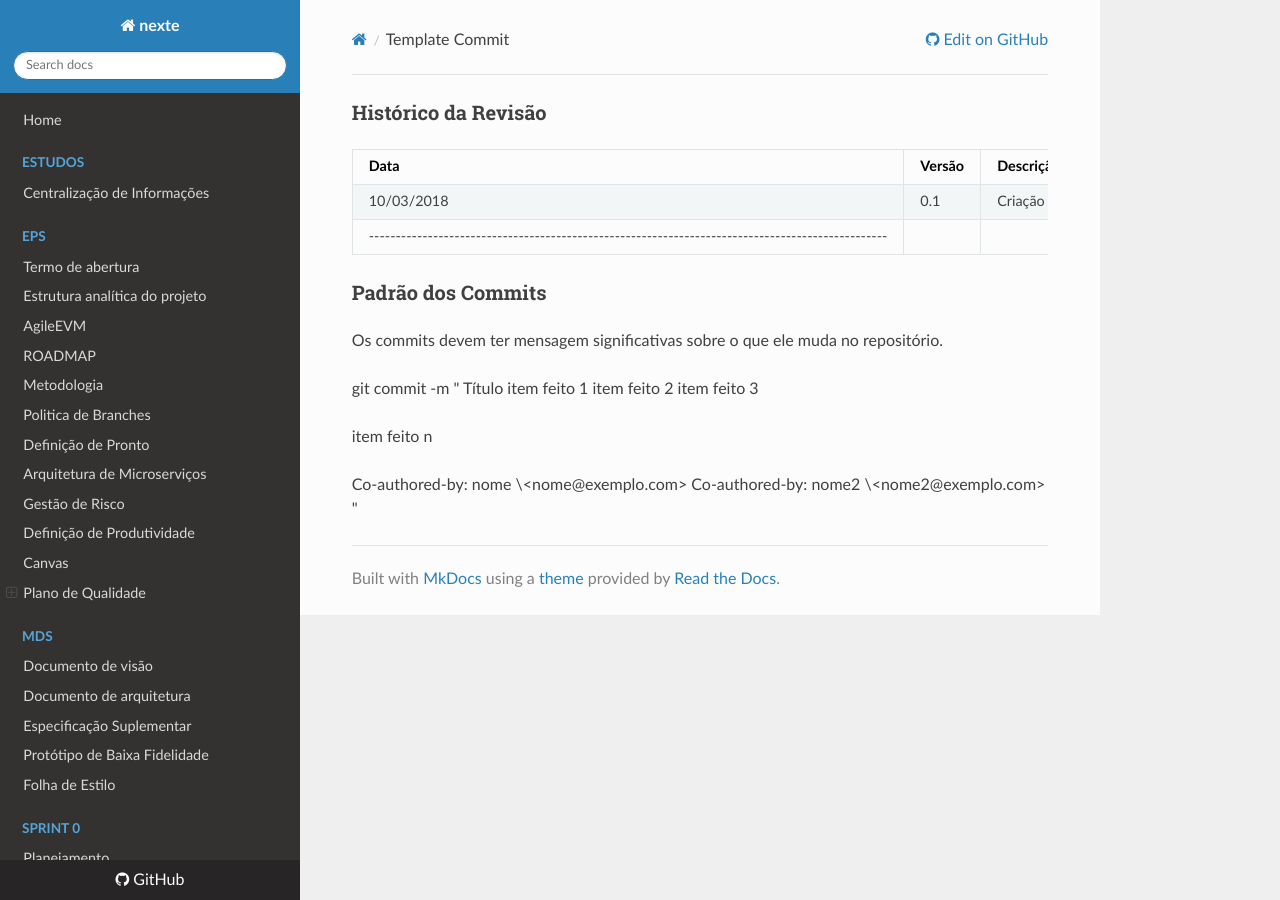
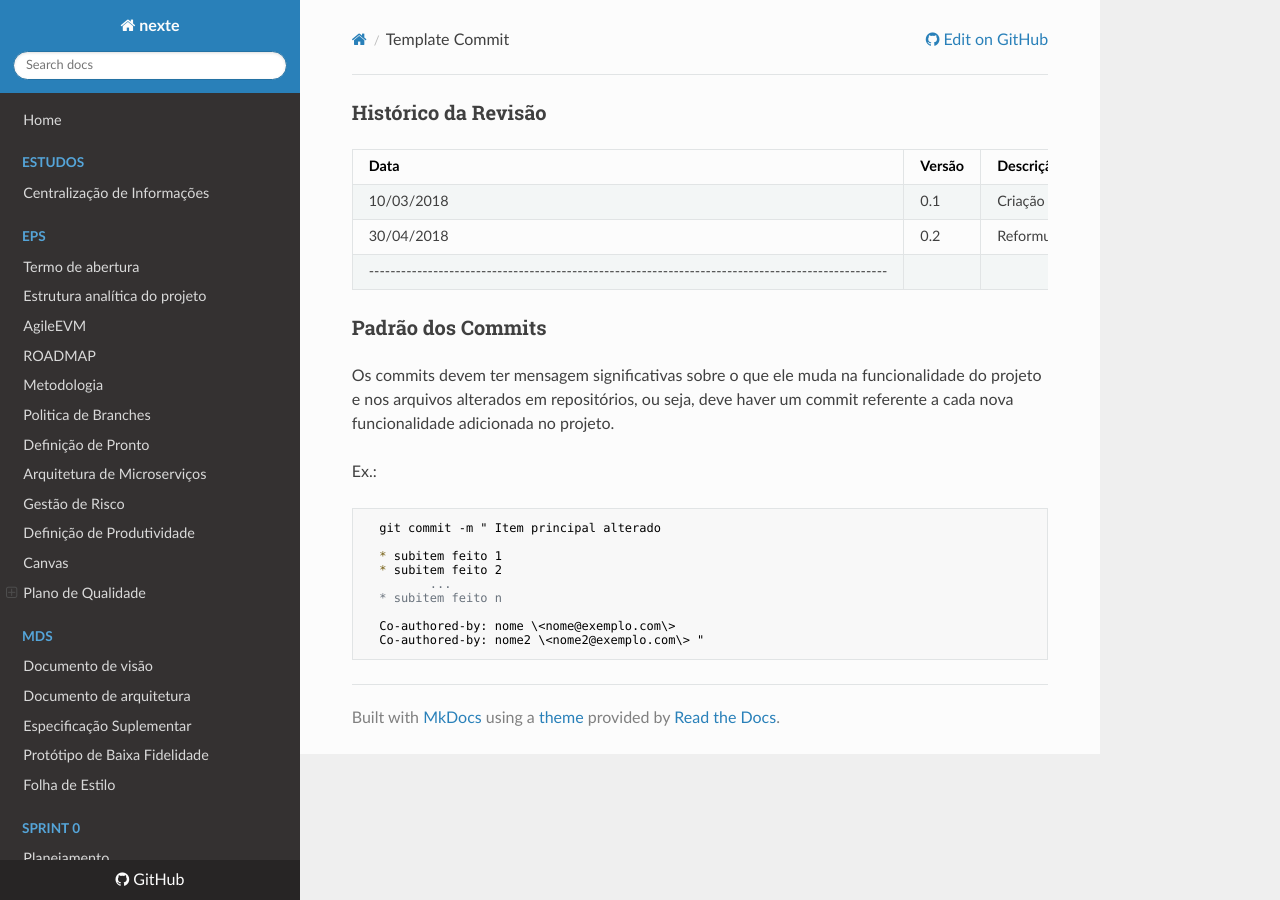
Before and after one commit to fga-eps-mds/2018.1_Nexte, an MkDocs documentation site: the page built from docs/EPS/Templates/Template-Commit.md, in a window 1280 px wide. Built offline with MkDocs 1.6.1, drawn with Linux system fonts in a browser that asks for light colours; nearby versions of some CDN libraries; old or Windows-style settings are respelled for this version of MkDocs.

Commit message:
Redefined commits politics

```diff
--- a/docs/EPS/Templates/Template-Commit.md
+++ b/docs/EPS/Templates/Template-Commit.md
@@ -2,18 +2,22 @@
 | Data | Versão | Descrição | Autor |
 |---|---|---|---|
 | 10/03/2018| 0.1 |Criação do documento | Geovanni Oliveira |
+| 30/04/2018| 0.2 |Reformulação da política de commits| Alexandre Miguel |
 -------------------------------------------------------------------------------------------------
 
 ### Padrão dos Commits
 
-Os commits devem ter mensagem significativas sobre o que ele muda no repositório.
+Os commits devem ter mensagem significativas sobre o que ele muda na funcionalidade do projeto e nos arquivos alterados em repositórios, ou seja, deve haver um commit referente a cada nova funcionalidade adicionada no projeto.
 
-git commit -m " Título
-item feito 1
-item feito 2
-item feito 3
+Ex.:
 
-item feito n
 
-Co-authored-by: nome \<nome@exemplo.com\>
-Co-authored-by: nome2 \<nome2@exemplo.com\> "
+      git commit -m " Item principal alterado
+
+      * subitem feito 1
+      * subitem feito 2
+             ...
+      * subitem feito n
+
+      Co-authored-by: nome \<nome@exemplo.com\>
+      Co-authored-by: nome2 \<nome2@exemplo.com\> "
```
